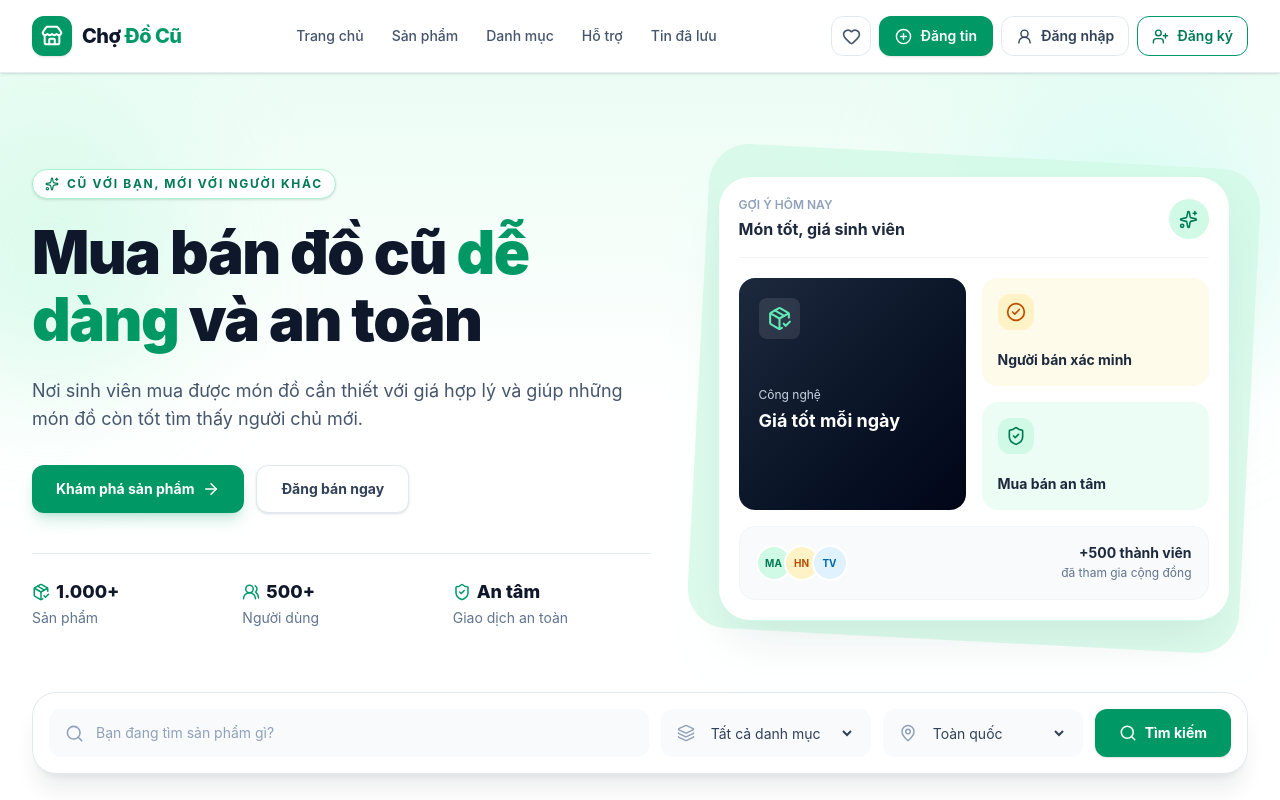
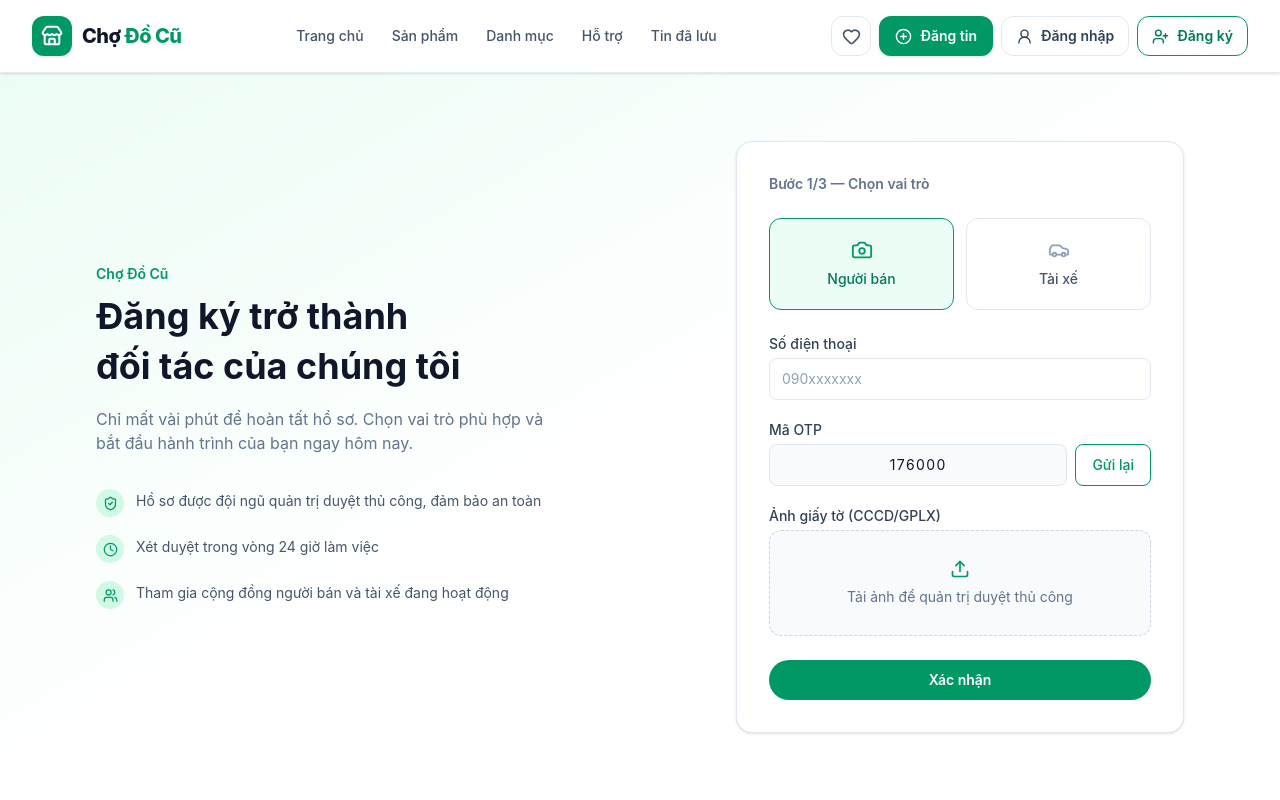
Before and after one commit to phamlam0375-cmd/WEB1-ChoDoCu, a React (Vite) app in the folder frontend/: page /partner-application in a window 1280 px wide. Before the commit this address led to /. Shown: the top 800 px of the page. Built offline with nearby package versions, Linux system fonts and the light colour scheme.

Commit message:
ui partner application

```diff
--- a/frontend/src/App.jsx
+++ b/frontend/src/App.jsx
@@ -5,6 +5,7 @@ import './App.css'
 
 import HomePage from './pages/HomePage'
 import Login from './pages/Login'
+import RegisterApplication from './components/PartnerApplication/RegisterApplication'
 
 function App() {
   return (
@@ -12,6 +13,8 @@ function App() {
       <Routes>
         <Route path="/" element={<HomePage />} />
         <Route path="/login" element={<Login />} />
+
+        <Route path="/partner-application" element={<RegisterApplication />} />
         <Route path="*" element={<Navigate to="/" replace />} />
       </Routes>
 
--- /dev/null
+++ b/frontend/src/components/PartnerApplication/RegisterApplication.jsx
@@ -0,0 +1,167 @@
+import { useState, useRef } from "react";
+import { Camera, Car, Upload, ShieldCheck, Clock, Users } from "lucide-react";
+import Header from "../Header";
+
+// Bước 1/3 của luồng đăng ký người bán / tài xế.
+// Sinh mã OTP giả lập 6 số, đổi mới mỗi khi bấm "Gửi lại".
+function generateOtp() {
+    return String(Math.floor(100000 + Math.random() * 900000));
+}
+
+export default function RegisterApplication({ onConfirm }) {
+    const [role, setRole] = useState("seller"); // "seller" | "driver"
+    const [phone, setPhone] = useState("");
+    const [otp, setOtp] = useState(generateOtp());
+    const [idImage, setIdImage] = useState(null);
+    const fileInputRef = useRef(null);
+
+    const handleResendOtp = () => setOtp(generateOtp());
+
+    const handleFileChange = (e) => {
+        const file = e.target.files?.[0];
+        if (file) setIdImage(file);
+    };
+
+    const handleConfirm = () => {
+        onConfirm?.({ role, phone, otp, idImage });
+    };
+
+    const roleOptions = [
+        { id: "seller", label: "Người bán", icon: Camera },
+        { id: "driver", label: "Tài xế", icon: Car },
+    ];
+
+    const benefits = [
+        { icon: ShieldCheck, text: "Hồ sơ được đội ngũ quản trị duyệt thủ công, đảm bảo an toàn" },
+        { icon: Clock, text: "Xét duyệt trong vòng 24 giờ làm việc" },
+        { icon: Users, text: "Tham gia cộng đồng người bán và tài xế đang hoạt động" },
+    ];
+
+    return (
+        <>
+            <div className="flex min-h-screen flex-col">
+                <Header />
+                <div className="flex w-full flex-1 bg-gradient-to-br from-emerald-50 via-white to-white text-slate-900">
+                    {/* Cột trái: giới thiệu, chỉ hiện trên màn hình rộng */}
+                    <div className="hidden w-1/2 flex-col justify-center gap-8 px-16 lg:flex xl:px-24">
+                        <div>
+                            <p className="text-sm font-semibold text-emerald-600">Chợ Đồ Cũ</p>
+                            <h1 className="mt-2 text-3xl font-bold leading-snug text-slate-900 xl:text-4xl">
+                                Đăng ký trở thành
+                                <br />
+                                đối tác của chúng tôi
+                            </h1>
+                            <p className="mt-4 max-w-md text-slate-500">
+                                Chỉ mất vài phút để hoàn tất hồ sơ. Chọn vai trò phù hợp và bắt đầu
+                                hành trình của bạn ngay hôm nay.
+                            </p>
+                        </div>
+
+                        <ul className="flex flex-col gap-4">
+                            {benefits.map(({ icon: Icon, text }, i) => (
+                                <li key={i} className="flex items-start gap-3 text-sm text-slate-600">
+                                    <span className="mt-0.5 flex h-7 w-7 shrink-0 items-center justify-center rounded-full bg-emerald-100">
+                                        <Icon size={15} className="text-emerald-600" />
+                                    </span>
+                                    <span className="pt-1">{text}</span>
+                                </li>
+                            ))}
+                        </ul>
+                    </div>
+
+                    {/* Cột phải: form đăng ký */}
+                    <div className="flex w-full flex-1 items-center justify-center px-6 py-12 lg:w-1/2">
+                        <div className="w-full max-w-md rounded-2xl border border-slate-200 bg-white p-8 shadow-sm">
+                            <h2 className="mb-6 text-sm font-semibold text-slate-500">
+                                Bước 1/3 — Chọn vai trò
+                            </h2>
+
+                            {/* Chọn vai trò */}
+                            <div className="mb-6 grid grid-cols-2 gap-3">
+                                {roleOptions.map(({ id, label, icon: Icon }) => {
+                                    const active = role === id;
+                                    return (
+                                        <button
+                                            key={id}
+                                            type="button"
+                                            onClick={() => setRole(id)}
+                                            className={`flex flex-col items-center justify-center gap-2 rounded-xl border py-5 transition-colors ${active
+                                                ? "border-emerald-600 bg-emerald-50"
+                                                : "border-slate-200 bg-white hover:border-emerald-300"
+                                                }`}
+                                        >
+                                            <Icon size={22} className={active ? "text-emerald-600" : "text-slate-400"} />
+                                            <span className={`text-sm font-medium ${active ? "text-emerald-700" : "text-slate-600"}`}>
+                                                {label}
+                                            </span>
+                                        </button>
+                                    );
+                                })}
+                            </div>
+
+                            {/* Số điện thoại */}
+                            <label className="mb-1 block text-sm font-medium text-slate-700">Số điện thoại</label>
+                            <input
+                                type="tel"
+                                value={phone}
+                                onChange={(e) => setPhone(e.target.value)}
+                                placeholder="090xxxxxxx"
+                                className="mb-5 w-full rounded-lg border border-slate-200 bg-white px-3 py-2.5 text-sm text-slate-900 placeholder-slate-400 outline-none focus:border-emerald-500 focus:ring-1 focus:ring-emerald-500"
+                            />
+
+                            {/* OTP + Gửi lại */}
+                            <label className="mb-1 block text-sm font-medium text-slate-700">Mã OTP</label>
+                            <div className="mb-5 flex items-center gap-2">
+                                <input
+                                    type="text"
+                                    value={otp}
+                                    readOnly
+                                    className="w-full rounded-lg border border-slate-200 bg-slate-50 px-3 py-2.5 text-center text-sm tracking-widest text-slate-900"
+                                />
+                                <button
+                                    type="button"
+                                    onClick={handleResendOtp}
+                                    className="whitespace-nowrap rounded-lg border border-emerald-600 px-4 py-2.5 text-sm font-medium text-emerald-600 hover:bg-emerald-50"
+                                >
+                                    Gửi lại
+                                </button>
+                            </div>
+
+                            {/* Upload ảnh giấy tờ */}
+                            <label className="mb-1 block text-sm font-medium text-slate-700">
+                                Ảnh giấy tờ (CCCD/GPLX)
+                            </label>
+                            <button
+                                type="button"
+                                onClick={() => fileInputRef.current?.click()}
+                                className="mb-6 flex w-full flex-col items-center justify-center gap-2 rounded-xl border border-dashed border-slate-300 bg-slate-50 py-7 text-slate-500 hover:border-emerald-400 hover:bg-emerald-50/50"
+                            >
+                                <Upload size={20} className="text-emerald-600" />
+                                <span className="text-sm">
+                                    {idImage ? idImage.name : "Tải ảnh để quản trị duyệt thủ công"}
+                                </span>
+                            </button>
+                            <input
+                                ref={fileInputRef}
+                                type="file"
+                                accept="image/*"
+                                onChange={handleFileChange}
+                                className="hidden"
+                            />
+
+                            {/* Xác nhận */}
+                            <button
+                                type="button"
+                                onClick={handleConfirm}
+                                className="w-full rounded-full bg-emerald-600 py-2.5 text-sm font-semibold text-white transition-colors hover:bg-emerald-700"
+                            >
+                                Xác nhận
+                            </button>
+                        </div>
+                    </div>
+                </div>
+            </div>
+        </>
+
+    );
+}
```
Also changed, not shown: 1 other file (tests, documents, lock files or other folders).
